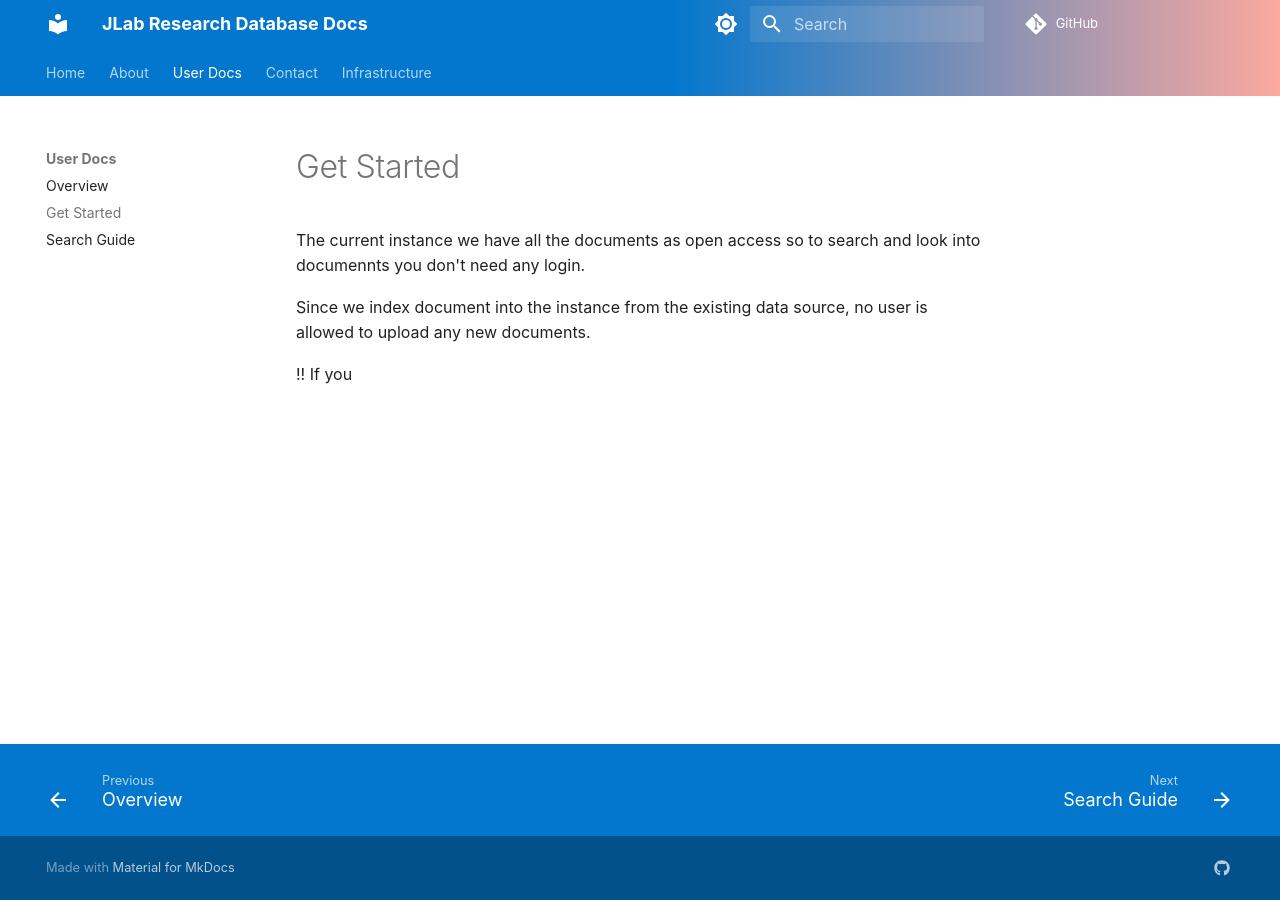
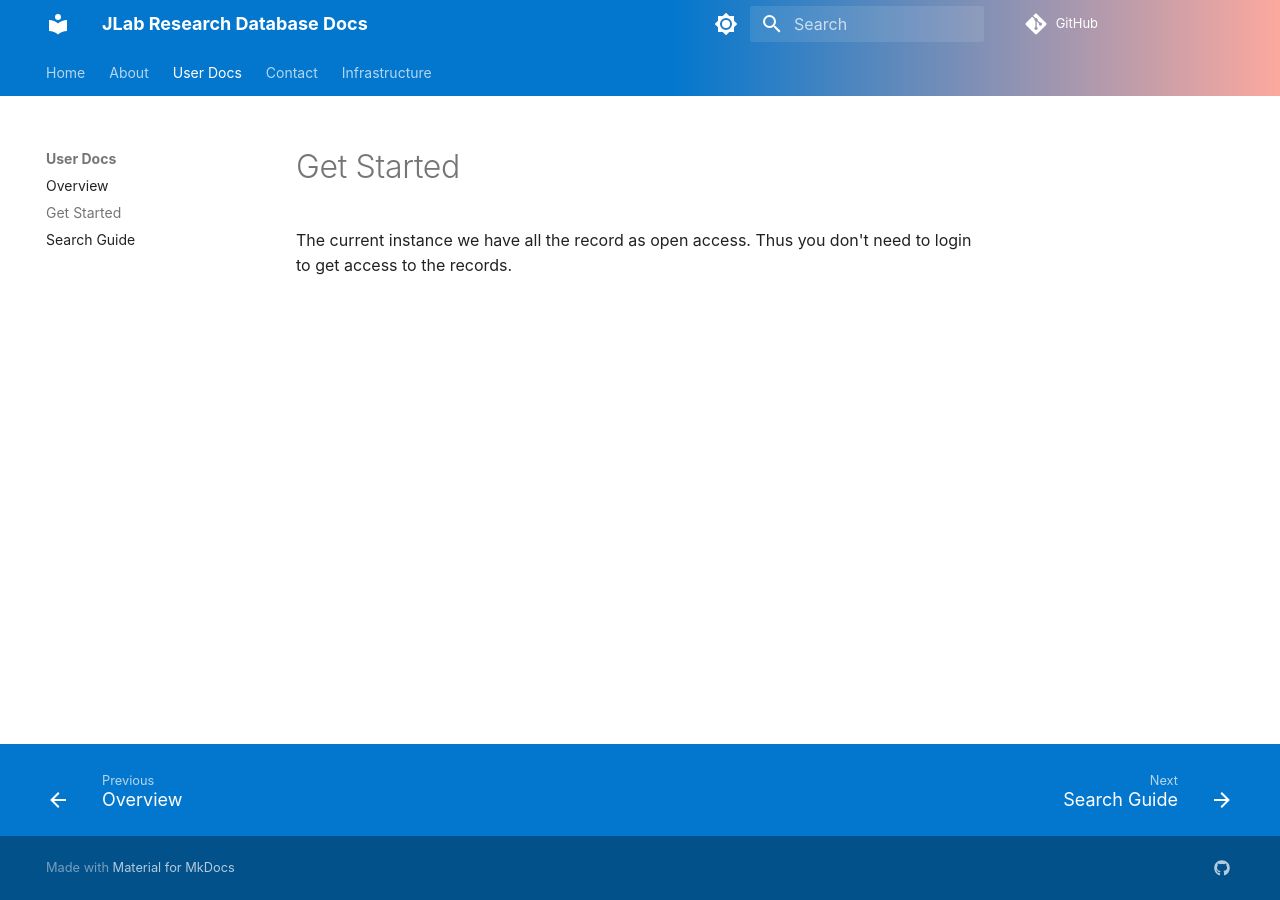
Before and after one commit to JeffersonLab/invenioRDM-docs, an MkDocs documentation site: the page built from docs/user-docs/get-started/get-started.md, in a window 1280 px wide. Built offline with MkDocs 1.6.1 and Material for MkDocs 9.7.7, drawn with Linux system fonts in a browser that asks for light colours; comment, search, counter and statistics services are not loaded.

Commit message:
add more

```diff
--- a/docs/user-docs/get-started/get-started.md
+++ b/docs/user-docs/get-started/get-started.md
@@ -1,6 +1 @@
-The current instance we have all the documents as open access so to search and look into documennts you don't need any login.
-
-Since we index document into the instance from the existing data source, no user is allowed to upload any new documents.
-
-
-!! If you
+The current instance we have all the record as open access. Thus you don't need to login to get access to the records.
--- a/theme/frontpage.html
+++ b/theme/frontpage.html
@@ -75,7 +75,7 @@
     <div class="rdm-hero-subtitle">
         Jefferson Lab Research Database
     </div>
-    <a href="/search-guide/" class="md-button md-button--primary">Search Guide</a>
+    <a href="user-docs/search-guide/search-guide/" class="md-button md-button--primary">Search Guide</a>
     <a href="https://jrdb.jlab.org" class="md-button">Site</a>
   </div>
 </section>
```
Also changed, not shown: docs/infrastructure/deployment/deployment.md (+3 -3 lines), docs/infrastructure/index.md (+1 -1 lines), docs/user-docs/index.md (+1 -5 lines), docs/user-docs/search-guide/search-guide.md (+35 -0 lines).
